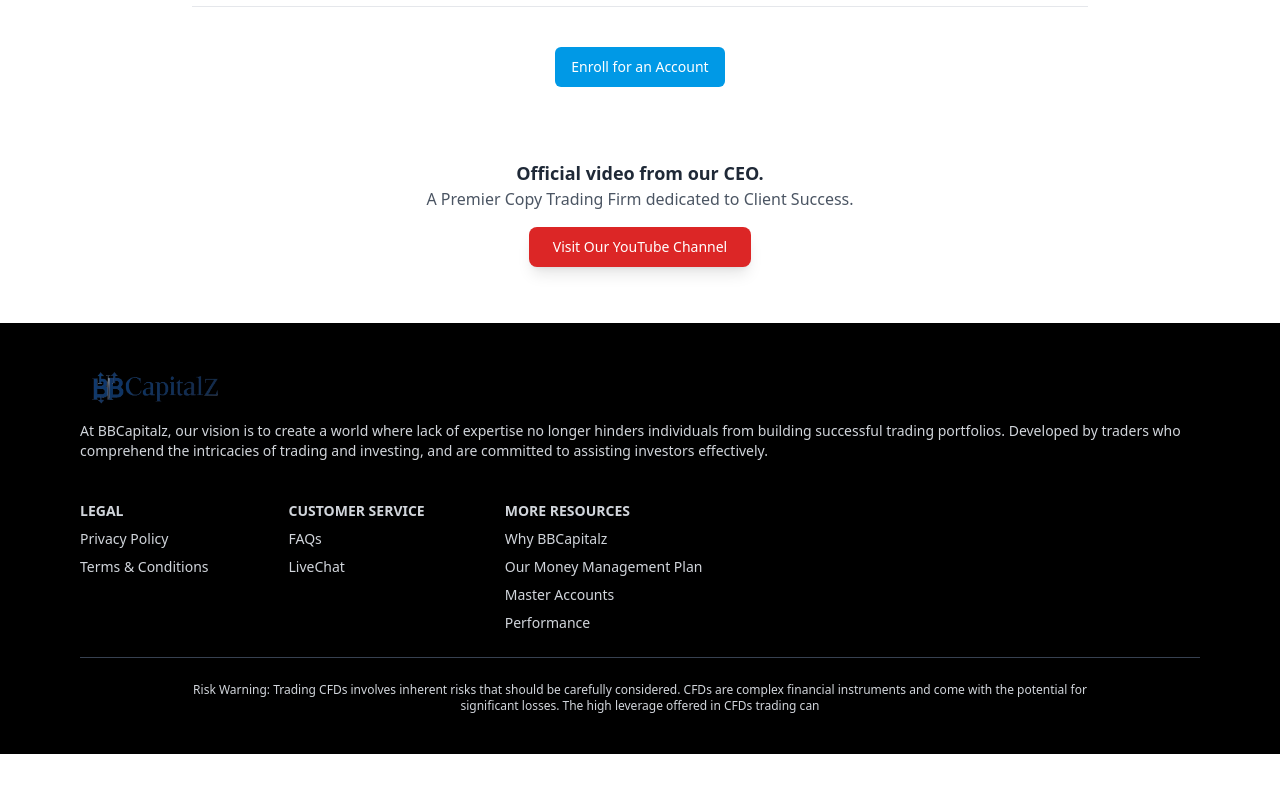
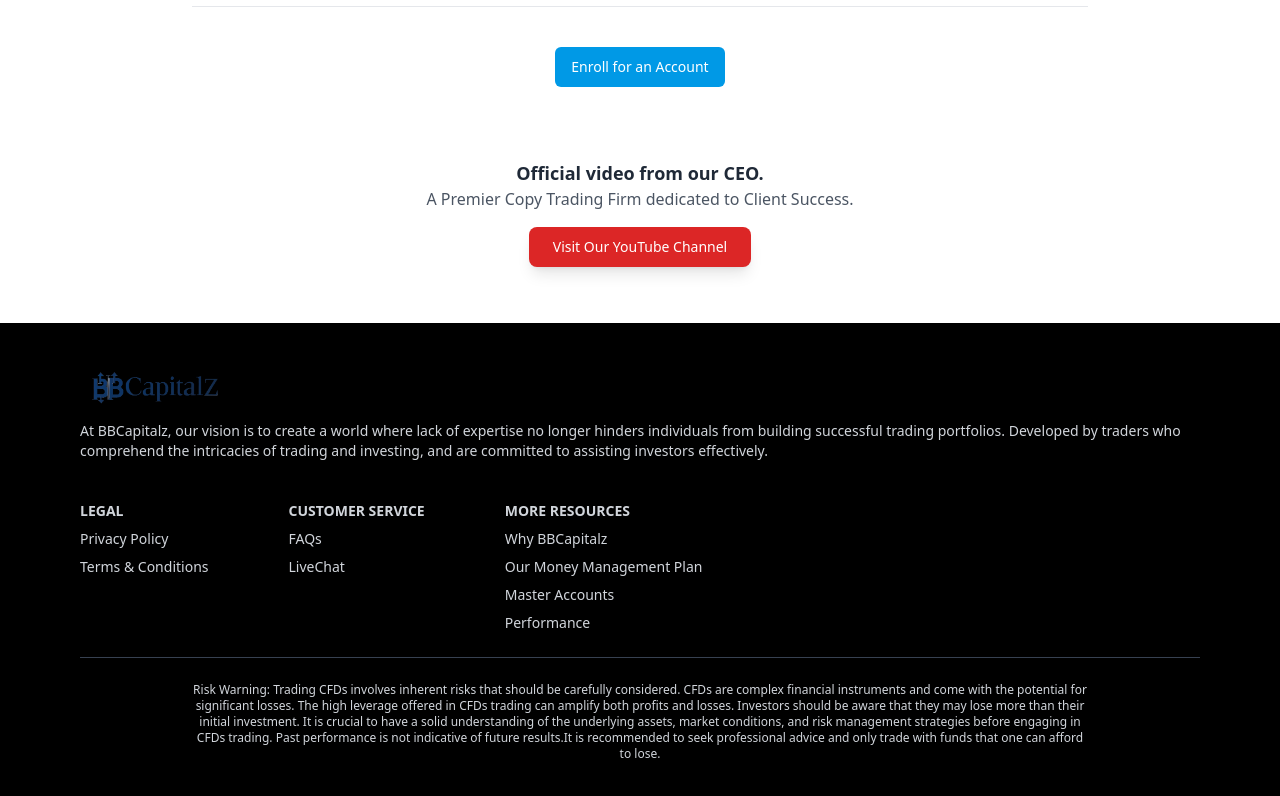
Before and after one commit to frontendninja10/bbcapitalz, a Next.js app: page / in a window 1280 px wide. Shown: the part 3049-3845 px from the top of the page. Before the commit the page ends 3803 px from the top, so only its background shows below. Built offline with nearby package versions, Linux system fonts and the light colour scheme.

Commit message:
Edit risk warning

```diff
--- a/components/Footer.tsx
+++ b/components/Footer.tsx
@@ -87,7 +87,13 @@
           Risk Warning: Trading CFDs involves inherent risks that should be
           carefully considered. CFDs are complex financial instruments and come
           with the potential for significant losses. The high leverage offered
-          in CFDs trading can
+          in CFDs trading can amplify both profits and losses. Investors should
+          be aware that they may lose more than their initial investment. It is
+          crucial to have a solid understanding of the underlying assets, market
+          conditions, and risk management strategies before engaging in CFDs
+          trading. Past performance is not indicative of future results.It is
+          recommended to seek professional advice and only trade with funds that
+          one can afford to lose.
         </p>
       </div>
     </footer>
```
